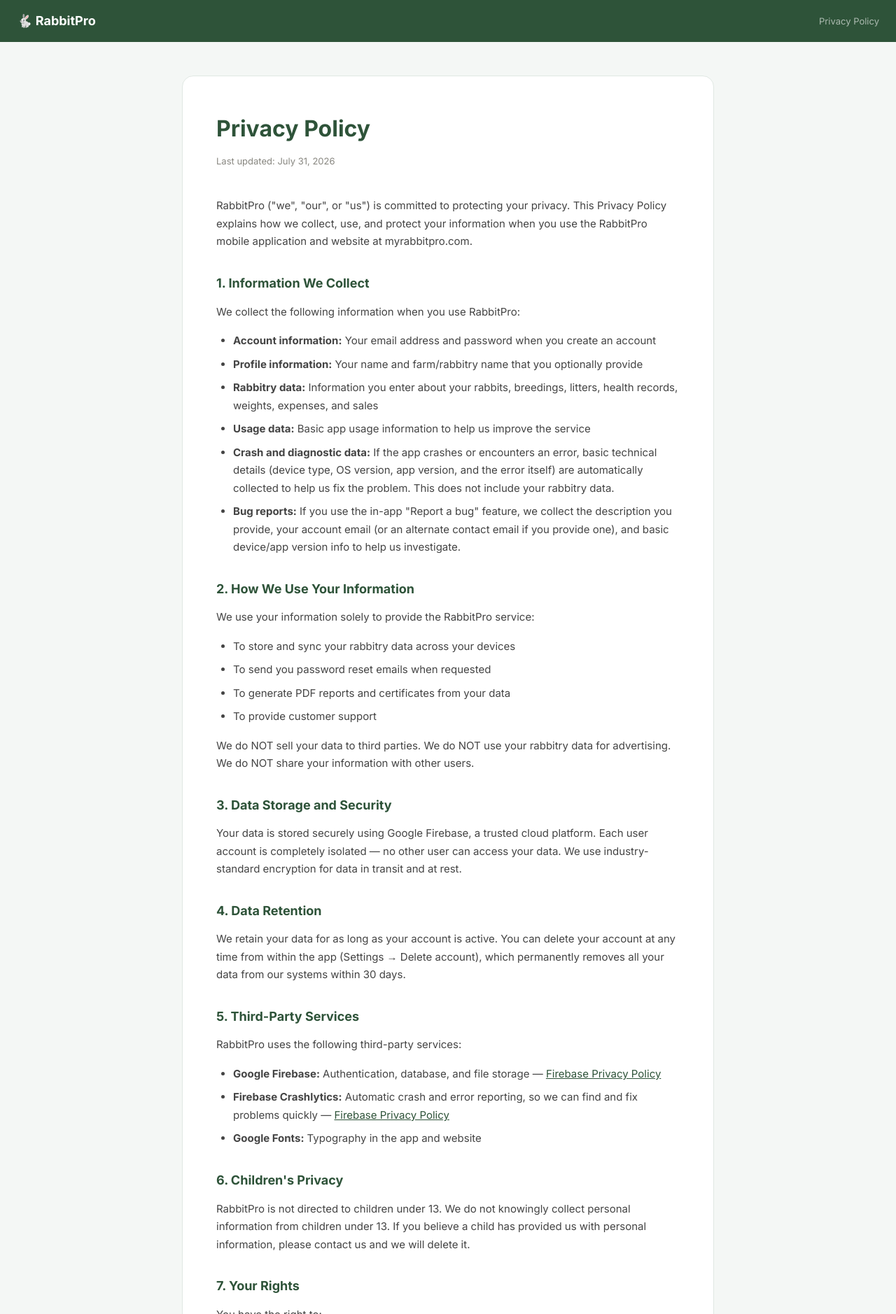
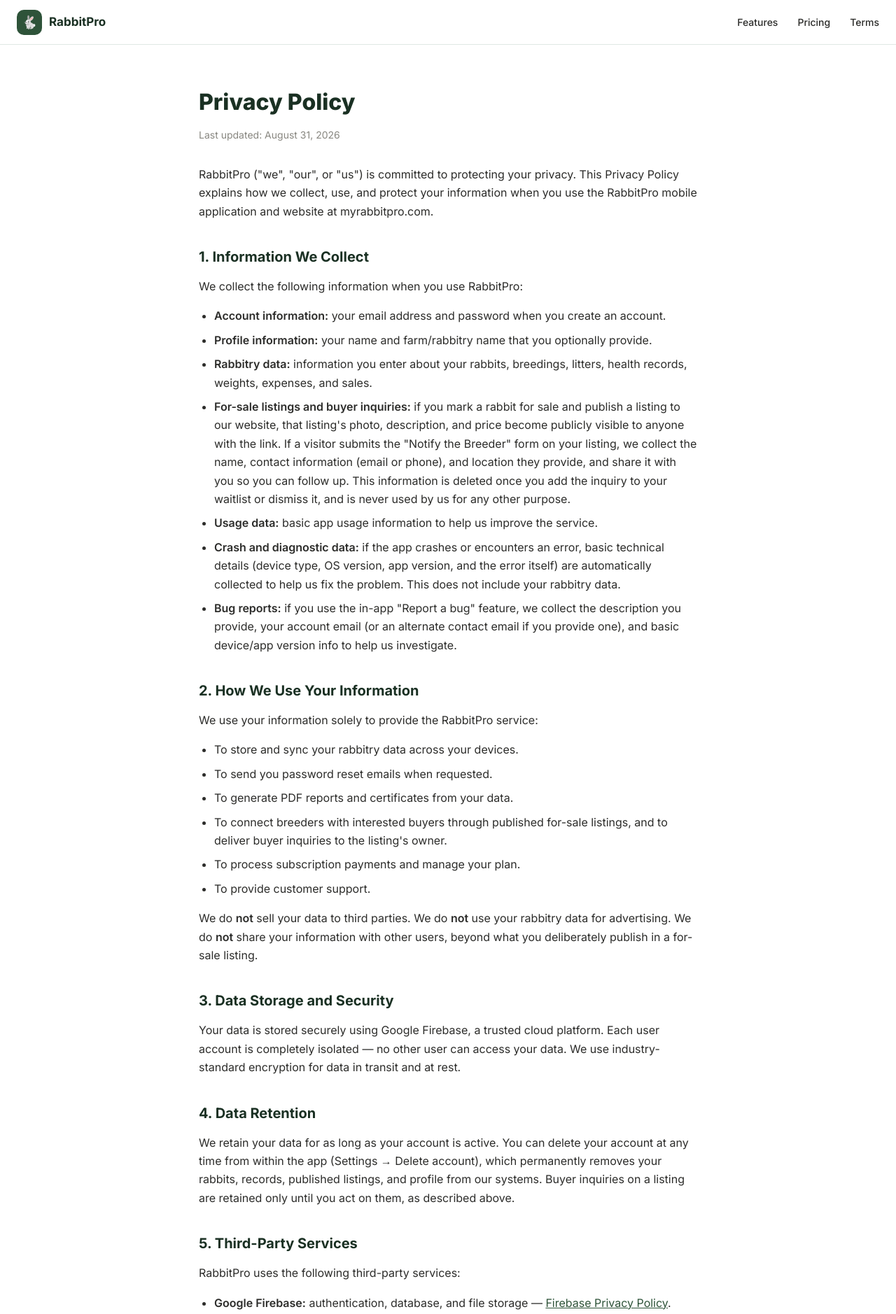
Before and after one commit to amjedo123/myrabbitpro.com, a plain HTML site: page privacy.html in a window 1280 px wide. Shown: the top 1878 px of the page at 70% size. Drawn offline with Linux system fonts and the light colour scheme.

Commit message:
Update privacy policy, add terms of service page

```diff
--- a/privacy.html
+++ b/privacy.html
@@ -4,74 +4,150 @@
   <meta charset="UTF-8">
   <meta name="viewport" content="width=device-width, initial-scale=1.0">
   <title>Privacy Policy — RabbitPro</title>
+  <meta name="description" content="How RabbitPro collects, uses, and protects your data.">
   <link rel="preconnect" href="https://fonts.googleapis.com">
-  <link href="https://fonts.googleapis.com/css2?family=Inter:wght@400;500;600;700&display=swap" rel="stylesheet">
+  <link href="https://fonts.googleapis.com/css2?family=Inter:wght@400;500;600;700;800&display=swap" rel="stylesheet">
   <style>
     *, *::before, *::after { box-sizing: border-box; margin: 0; padding: 0; }
-    body { font-family: 'Inter', sans-serif; background: #F4F7F5; color: #2C2C2A; line-height: 1.7; }
+
+    :root {
+      --green:      #2E5339;
+      --green-dark: #1A3023;
+      --mint:       #9FE1CB;
+      --mint-light: #E1F5EE;
+      --bg:         #F4F7F5;
+      --white:      #FFFFFF;
+      --text:       #2C2C2A;
+      --muted:      #888780;
+      --border:     #E0E8E3;
+    }
+
+    body {
+      font-family: 'Inter', sans-serif;
+      background: var(--white);
+      color: var(--text);
+      line-height: 1.65;
+    }
+
     nav {
-      background: #2E5339; padding: 0 24px; height: 60px;
+      position: sticky; top: 0; z-index: 100;
+      background: rgba(255,255,255,0.95);
+      backdrop-filter: blur(10px);
+      border-bottom: 1px solid var(--border);
+      padding: 0 24px;
       display: flex; align-items: center; justify-content: space-between;
+      height: 64px;
     }
-    nav a { color: white; text-decoration: none; font-weight: 700; font-size: 18px; }
-    nav span { color: rgba(255,255,255,0.6); font-size: 13px; }
-    .content { max-width: 760px; margin: 48px auto; background: white;
-      border-radius: 16px; padding: 48px; border: 1px solid #E0E8E3; }
-    h1 { font-size: 32px; font-weight: 800; color: #2E5339; margin-bottom: 8px; }
-    .updated { font-size: 13px; color: #888780; margin-bottom: 40px; }
-    h2 { font-size: 18px; font-weight: 700; margin: 32px 0 12px; color: #2E5339; }
-    p { font-size: 15px; margin-bottom: 16px; color: #444; }
-    ul { margin: 0 0 16px 24px; }
-    li { font-size: 15px; margin-bottom: 8px; color: #444; }
-    a { color: #2E5339; }
-    footer { text-align: center; padding: 24px; font-size: 13px; color: #888780; }
+    .nav-brand { display: flex; align-items: center; gap: 10px; text-decoration: none; }
+    .nav-icon {
+      width: 36px; height: 36px; border-radius: 10px;
+      background: var(--green); display: flex; align-items: center; justify-content: center;
+      font-size: 18px;
+    }
+    .nav-name { font-weight: 700; font-size: 17px; color: var(--green-dark); }
+    .nav-links { display: flex; gap: 28px; }
+    .nav-links a {
+      color: var(--text); text-decoration: none; font-size: 14px; font-weight: 500;
+    }
+    .nav-links a:hover { color: var(--green); }
+    @media (max-width: 700px) { .nav-links { display: none; } }
+
+    main {
+      max-width: 760px;
+      margin: 0 auto;
+      padding: 56px 24px 96px;
+    }
+    h1 {
+      font-size: 32px;
+      font-weight: 800;
+      color: var(--green-dark);
+      margin-bottom: 8px;
+    }
+    .updated {
+      color: var(--muted);
+      font-size: 14px;
+      margin-bottom: 32px;
+    }
+    p { margin-bottom: 16px; }
+    h2 {
+      font-size: 20px;
+      font-weight: 700;
+      color: var(--green-dark);
+      margin: 36px 0 12px;
+    }
+    ul { margin: 0 0 16px 22px; }
+    li { margin-bottom: 8px; }
+    a { color: var(--green); }
+    strong { font-weight: 600; }
+
+    footer {
+      background: var(--green-dark);
+      color: rgba(255,255,255,0.7);
+      text-align: center;
+      padding: 28px 24px;
+      font-size: 13px;
+    }
+    footer a { color: rgba(255,255,255,0.85); }
   </style>
 </head>
 <body>
+
 <nav>
-  <a href="/">🐇 RabbitPro</a>
-  <span>Privacy Policy</span>
+  <a href="/" class="nav-brand">
+    <div class="nav-icon">🐇</div>
+    <span class="nav-name">RabbitPro</span>
+  </a>
+  <div class="nav-links">
+    <a href="/#features">Features</a>
+    <a href="/#pricing">Pricing</a>
+    <a href="terms.html">Terms</a>
+  </div>
 </nav>
 
-<div class="content">
+<main>
   <h1>Privacy Policy</h1>
-  <p class="updated">Last updated: July 31, 2026</p>
+  <p class="updated">Last updated: August 31, 2026</p>
 
   <p>RabbitPro ("we", "our", or "us") is committed to protecting your privacy. This Privacy Policy explains how we collect, use, and protect your information when you use the RabbitPro mobile application and website at myrabbitpro.com.</p>
 
   <h2>1. Information We Collect</h2>
   <p>We collect the following information when you use RabbitPro:</p>
   <ul>
-    <li><strong>Account information:</strong> Your email address and password when you create an account</li>
-    <li><strong>Profile information:</strong> Your name and farm/rabbitry name that you optionally provide</li>
-    <li><strong>Rabbitry data:</strong> Information you enter about your rabbits, breedings, litters, health records, weights, expenses, and sales</li>
-    <li><strong>Usage data:</strong> Basic app usage information to help us improve the service</li>
-    <li><strong>Crash and diagnostic data:</strong> If the app crashes or encounters an error, basic technical details (device type, OS version, app version, and the error itself) are automatically collected to help us fix the problem. This does not include your rabbitry data.</li>
-    <li><strong>Bug reports:</strong> If you use the in-app "Report a bug" feature, we collect the description you provide, your account email (or an alternate contact email if you provide one), and basic device/app version info to help us investigate.</li>
+    <li><strong>Account information:</strong> your email address and password when you create an account.</li>
+    <li><strong>Profile information:</strong> your name and farm/rabbitry name that you optionally provide.</li>
+    <li><strong>Rabbitry data:</strong> information you enter about your rabbits, breedings, litters, health records, weights, expenses, and sales.</li>
+    <li><strong>For-sale listings and buyer inquiries:</strong> if you mark a rabbit for sale and publish a listing to our website, that listing's photo, description, and price become publicly visible to anyone with the link. If a visitor submits the "Notify the Breeder" form on your listing, we collect the name, contact information (email or phone), and location they provide, and share it with you so you can follow up. This information is deleted once you add the inquiry to your waitlist or dismiss it, and is never used by us for any other purpose.</li>
+    <li><strong>Usage data:</strong> basic app usage information to help us improve the service.</li>
+    <li><strong>Crash and diagnostic data:</strong> if the app crashes or encounters an error, basic technical details (device type, OS version, app version, and the error itself) are automatically collected to help us fix the problem. This does not include your rabbitry data.</li>
+    <li><strong>Bug reports:</strong> if you use the in-app "Report a bug" feature, we collect the description you provide, your account email (or an alternate contact email if you provide one), and basic device/app version info to help us investigate.</li>
   </ul>
 
   <h2>2. How We Use Your Information</h2>
   <p>We use your information solely to provide the RabbitPro service:</p>
   <ul>
-    <li>To store and sync your rabbitry data across your devices</li>
-    <li>To send you password reset emails when requested</li>
-    <li>To generate PDF reports and certificates from your data</li>
-    <li>To provide customer support</li>
+    <li>To store and sync your rabbitry data across your devices.</li>
+    <li>To send you password reset emails when requested.</li>
+    <li>To generate PDF reports and certificates from your data.</li>
+    <li>To connect breeders with interested buyers through published for-sale listings, and to deliver buyer inquiries to the listing's owner.</li>
+    <li>To process subscription payments and manage your plan.</li>
+    <li>To provide customer support.</li>
   </ul>
-  <p>We do NOT sell your data to third parties. We do NOT use your rabbitry data for advertising. We do NOT share your information with other users.</p>
+  <p>We do <strong>not</strong> sell your data to third parties. We do <strong>not</strong> use your rabbitry data for advertising. We do <strong>not</strong> share your information with other users, beyond what you deliberately publish in a for-sale listing.</p>
 
   <h2>3. Data Storage and Security</h2>
   <p>Your data is stored securely using Google Firebase, a trusted cloud platform. Each user account is completely isolated — no other user can access your data. We use industry-standard encryption for data in transit and at rest.</p>
 
   <h2>4. Data Retention</h2>
-  <p>We retain your data for as long as your account is active. You can delete your account at any time from within the app (Settings → Delete account), which permanently removes all your data from our systems within 30 days.</p>
+  <p>We retain your data for as long as your account is active. You can delete your account at any time from within the app (Settings → Delete account), which permanently removes your rabbits, records, published listings, and profile from our systems. Buyer inquiries on a listing are retained only until you act on them, as described above.</p>
 
   <h2>5. Third-Party Services</h2>
   <p>RabbitPro uses the following third-party services:</p>
   <ul>
-    <li><strong>Google Firebase:</strong> Authentication, database, and file storage — <a href="https://firebase.google.com/support/privacy">Firebase Privacy Policy</a></li>
-    <li><strong>Firebase Crashlytics:</strong> Automatic crash and error reporting, so we can find and fix problems quickly — <a href="https://firebase.google.com/support/privacy">Firebase Privacy Policy</a></li>
-    <li><strong>Google Fonts:</strong> Typography in the app and website</li>
+    <li><strong>Google Firebase:</strong> authentication, database, and file storage — <a href="https://firebase.google.com/support/privacy" target="_blank" rel="noopener">Firebase Privacy Policy</a>.</li>
+    <li><strong>Firebase Crashlytics:</strong> automatic crash and error reporting, so we can find and fix problems quickly — <a href="https://firebase.google.com/support/privacy" target="_blank" rel="noopener">Firebase Privacy Policy</a>.</li>
+    <li><strong>RevenueCat:</strong> manages subscription status and purchase history for paid plans — <a href="https://www.revenuecat.com/privacy/" target="_blank" rel="noopener">RevenueCat Privacy Policy</a>.</li>
+    <li><strong>Google Play Billing:</strong> processes subscription payments directly. We never see or store your payment card details.</li>
+    <li><strong>Google Fonts:</strong> typography in the app and website.</li>
   </ul>
 
   <h2>6. Children's Privacy</h2>
@@ -80,10 +156,10 @@
   <h2>7. Your Rights</h2>
   <p>You have the right to:</p>
   <ul>
-    <li>Access your personal data</li>
-    <li>Correct inaccurate data</li>
-    <li>Delete your account and all associated data</li>
-    <li>Export your data (contact us to request)</li>
+    <li>Access your personal data.</li>
+    <li>Correct inaccurate data.</li>
+    <li>Delete your account and all associated data.</li>
+    <li>Export your data — anytime, from Settings → Export all my data (PDF) in the app, or by contacting us for another format.</li>
   </ul>
 
   <h2>8. Changes to This Policy</h2>
@@ -91,14 +167,13 @@
 
   <h2>9. Contact Us</h2>
   <p>If you have questions about this Privacy Policy or your data, please contact us:</p>
-  <ul>
-    <li>Email: <a href="mailto:support@myrabbitpro.com">support@myrabbitpro.com</a></li>
-    <li>Website: <a href="https://myrabbitpro.com">myrabbitpro.com</a></li>
-  </ul>
-</div>
+  <p>Email: <a href="mailto:support@myrabbitpro.com">support@myrabbitpro.com</a><br>Website: myrabbitpro.com</p>
+</main>
 
 <footer>
-  © 2026 RabbitPro · <a href="/">Home</a> · <a href="mailto:support@myrabbitpro.com">Contact</a>
+  <p>© 2026 RabbitPro · NAS Albeit Rabbitry · All rights reserved</p>
+  <p><a href="privacy.html">Privacy</a> · <a href="terms.html">Terms</a> · <a href="mailto:support@myrabbitpro.com">support@myrabbitpro.com</a></p>
 </footer>
+
 </body>
 </html>
```
Also changed, not shown: index.html (+3 -1 lines), terms.html (added, +155 -0 lines).
